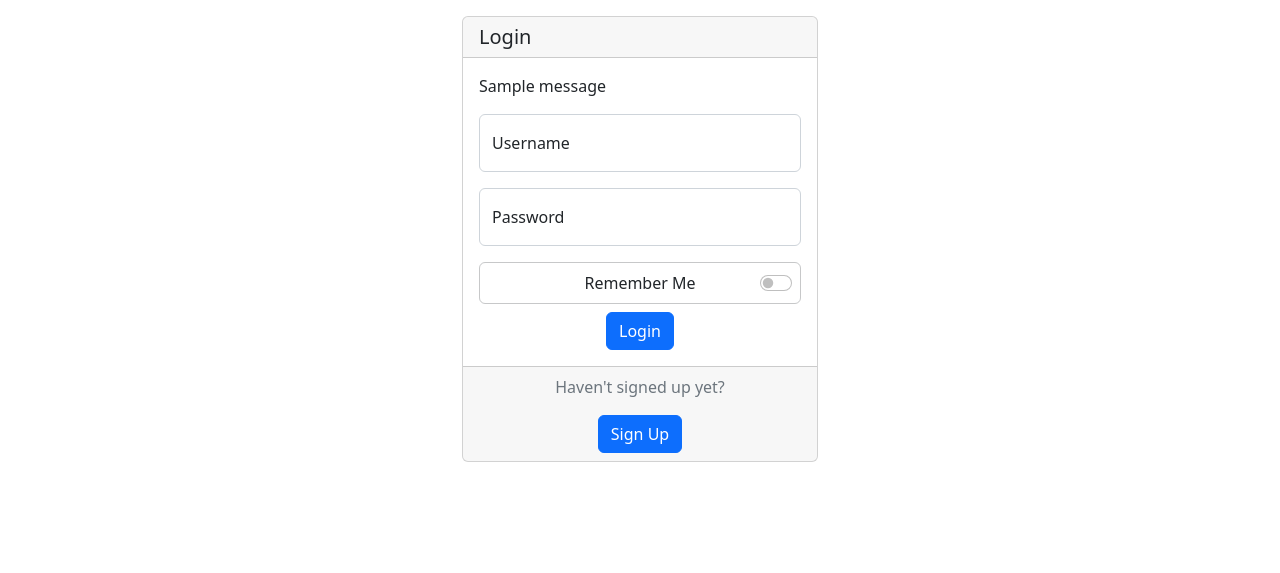
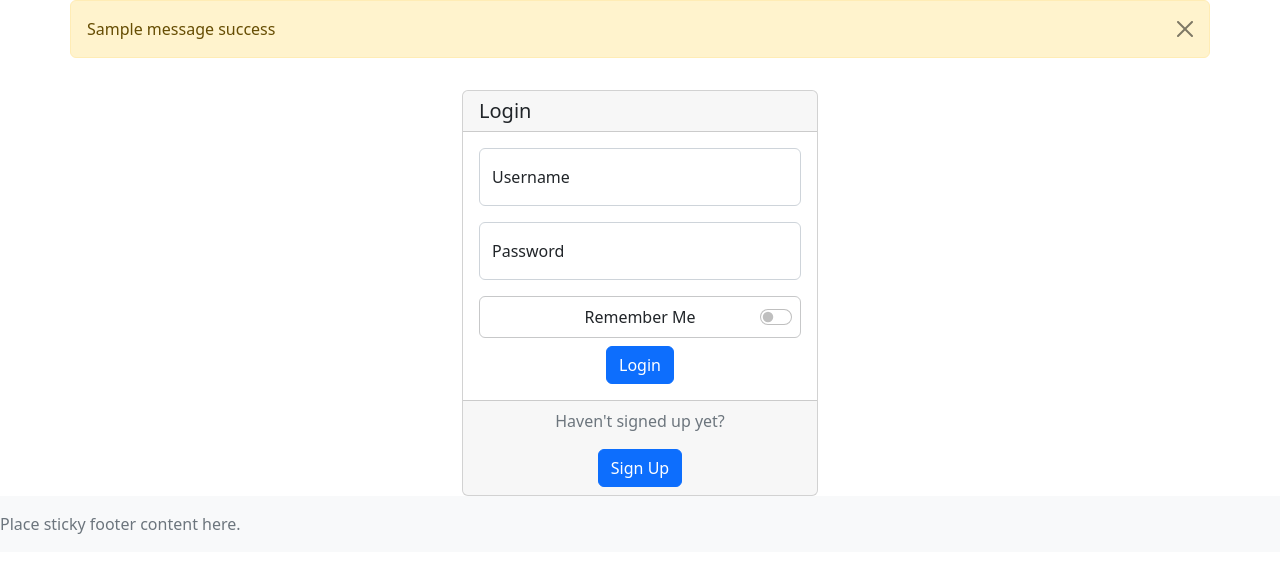
Before and after one commit to Hussain-Naik/PP4-MyGameStats, a Django app: page /accounts/login/ in a window 1280 px wide. Shown: the part 72-645 px from the top of the page. Run offline with Django 4.2, Linux system fonts and the light colour scheme; tables that the repository leaves empty hold one stand-in row (values such as "Sample post"); one stand-in notice (Sample message) is shown; some libraries are stand-ins or nearby versions.

Commit message:
Add django messages to main.html

```diff
--- a/templates/account/login.html
+++ b/templates/account/login.html
@@ -8,9 +8,6 @@
             <div class="card">
                 <h5 class="card-header">Login</h5>
                 <div class="card-body">
-                    {% for message in messages %}
-                    <p {% if message.tags %} class="{{ message.tags }}"{% endif %}>{{ message }}</p>
-                    {% endfor %}
                     {% if form.errors %}
                     <p>Your username and password didn't match. Please try again.</p>
                     {% endif %}
--- a/templates/main.html
+++ b/templates/main.html
@@ -13,9 +13,25 @@
   <body>
     {% include 'navbar.html' %}
     <main>
+      <div class="container-sm">
+        <div class="row justify-content-center">
+          {% if messages %}
+            {% for message in messages %}
+            <div class="alert alert-warning alert-dismissible fade show col-sm-12" role="alert">
+              {{ message }} {{ message.tags }}
+              <button type="button" class="btn-close" data-bs-dismiss="alert" aria-label="Close"></button>
+            </div>
+            {% endfor %}
+          {% endif %}
+        </div>
+      </div>
+
     {% block content %}
     {% endblock %}
     </main>
+    <footer class="footer mt-auto py-3 bg-light">
+      <span class="text-muted">Place sticky footer content here.</span>
+    </footer>
     <script src="https://cdn.jsdelivr.net/npm/bootstrap@5.3.3/dist/js/bootstrap.bundle.min.js" integrity="sha384-YvpcrYf0tY3lHB60NNkmXc5s9fDVZLESaAA55NDzOxhy9GkcIdslK1eN7N6jIeHz" crossorigin="anonymous"></script>
     <script src="https://cdn.jsdelivr.net/gh/gitbrent/bootstrap-switch-button@1.1.0/dist/bootstrap-switch-button.min.js"></script>
     <script src="https://kit.fontawesome.com/697ca7987a.js" crossorigin="anonymous"></script>
```
Also changed, not shown: templates/base.html (deleted, +0 -36 lines).
